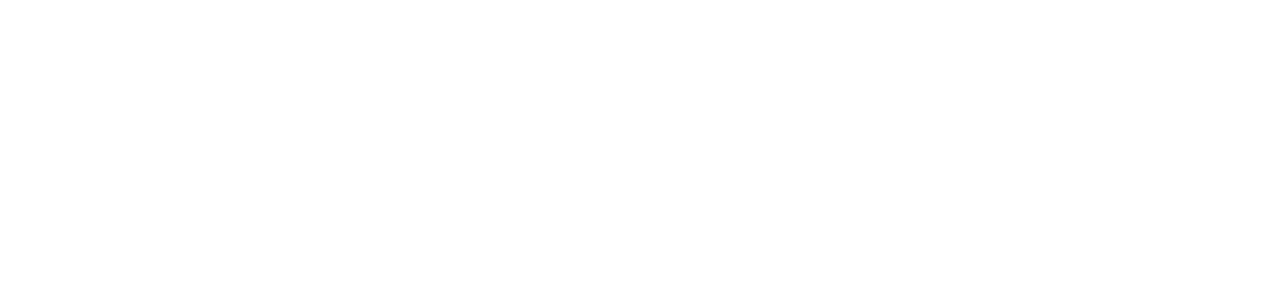
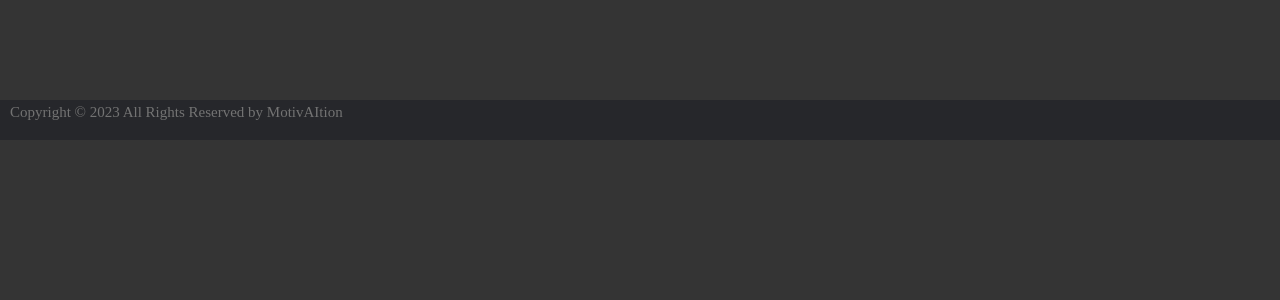
Before and after one commit to DjuloFyro/MotivAItion, a React (Create React App) app in the folder client/: page / in a window 1280 px wide. Shown: the top 300 px of the page. Built offline with nearby package versions, Linux system fonts and the light colour scheme; a web font is replaced by a local one.

Commit message:
update index page

```diff
--- a/client/public/index.html
+++ b/client/public/index.html
@@ -38,5 +38,8 @@
       To begin the development, run `npm start` or `yarn start`.
       To create a production bundle, use `npm run build` or `yarn build`.
     -->
+    <footer class="site-footer">
+      <p class="copyright-text">Copyright &copy; 2023 All Rights Reserved by MotivAItion</p>
+    </footer>
   </body>
 </html>
--- a/client/src/index.css
+++ b/client/src/index.css
@@ -1,3 +1,20 @@
 body {
     background: #343434;
+    margin: 0px;
 }
+
+/* Footer */
+
+.site-footer
+{
+  background-color:#26272b;
+  padding-bottom: 1px;
+  font-size:15px;
+  line-height:24px;
+  color:#737373;
+  margin-top: 100px;
+}
+
+.copyright-text {
+    padding-left: 10px;
+}
--- a/client/src/index.js
+++ b/client/src/index.js
@@ -1,6 +1,7 @@
 import React from 'react';
 import ReactDOM from 'react-dom/client';
 import App from './App';
+import "./index.css"
 
 const root = ReactDOM.createRoot(document.getElementById('root'));
 root.render(
```
